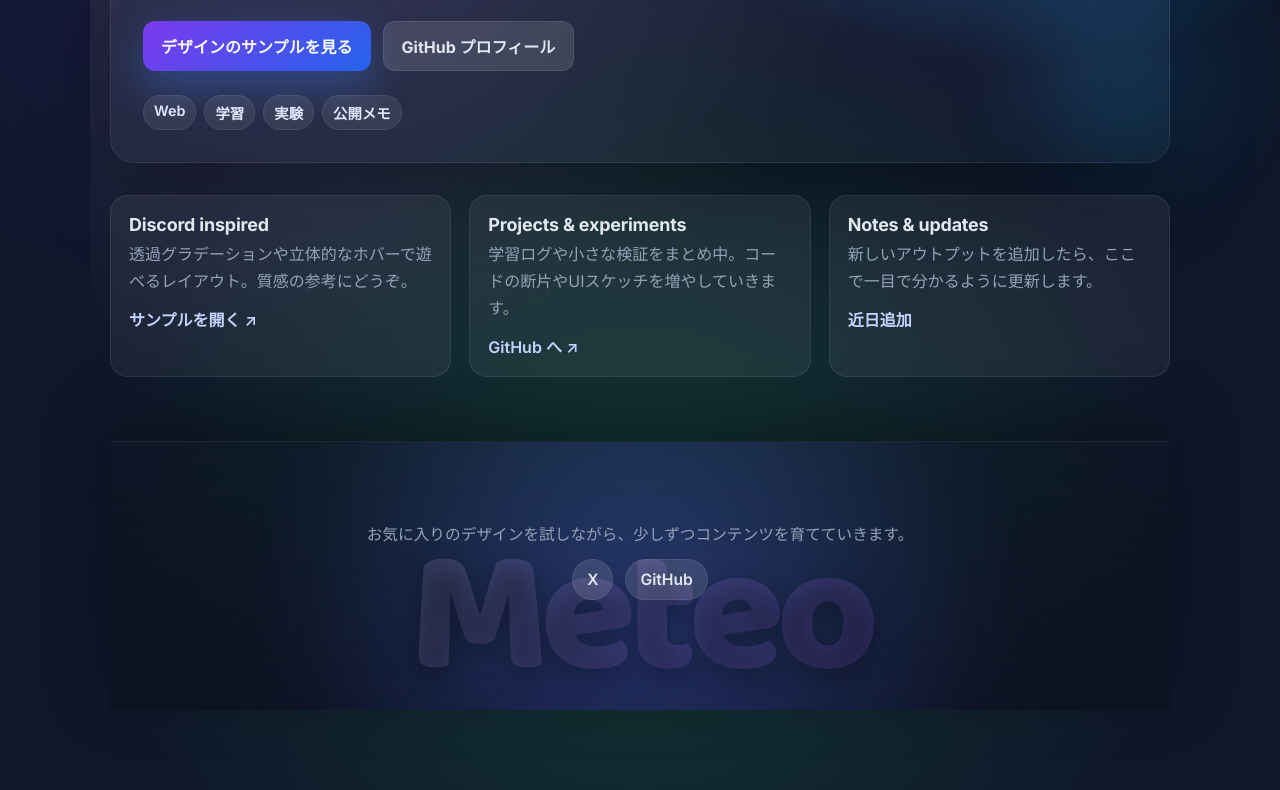
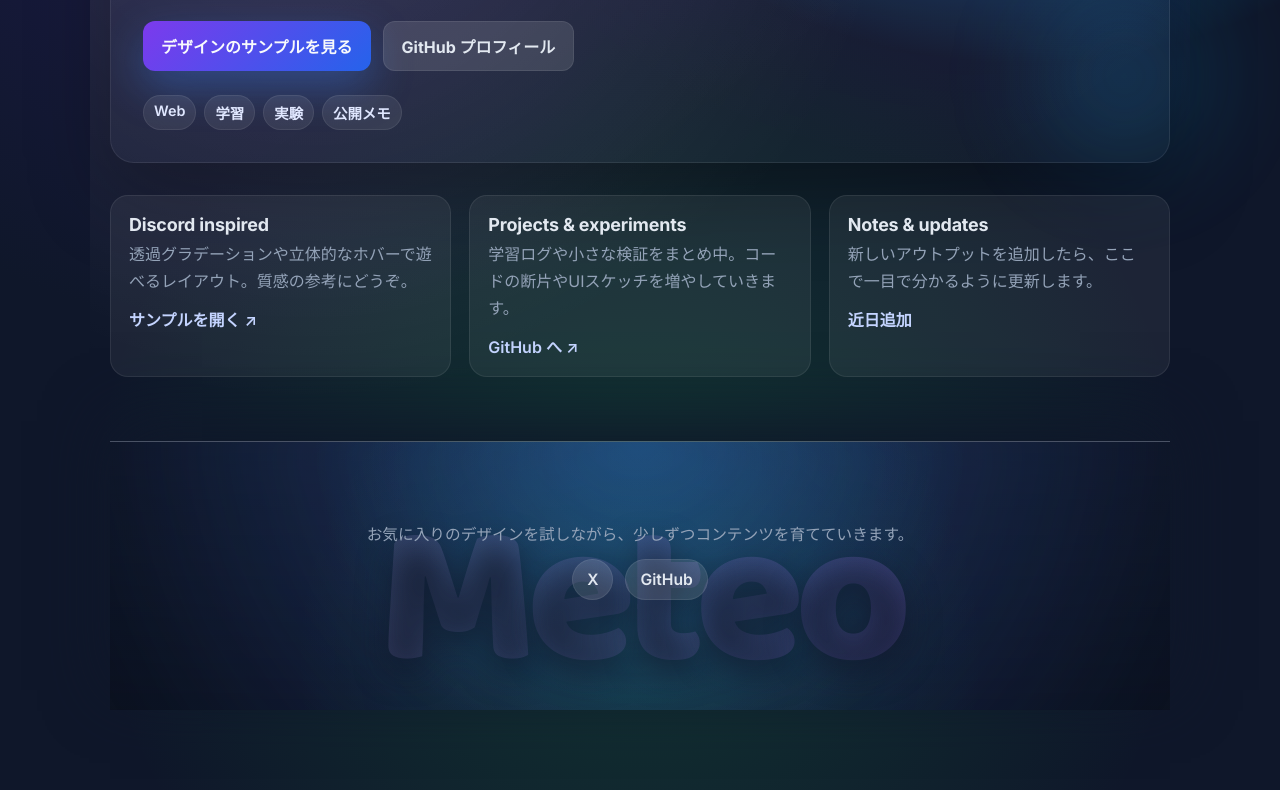
Before and after one commit to meteosimaji/meteosimaji.github.io, a plain HTML site: page index.html in a window 1280 px wide. Shown: the part 517-1307 px from the top of the page. Drawn offline with Linux system fonts and the light colour scheme.

Commit message:
Add animated footer interactions

```diff
--- a/index.html
+++ b/index.html
@@ -306,9 +306,12 @@
       margin-top: 64px;
       padding: 80px 0 110px;
       overflow: hidden;
-      background: linear-gradient(180deg, rgba(12, 18, 32, 0.4), rgba(12, 18, 32, 0.9));
-      border-top: 1px solid var(--stroke);
-      box-shadow: 0 -20px 60px rgba(0, 0, 0, 0.35);
+      background:
+        radial-gradient(circle at 50% 0%, rgba(14, 165, 233, 0.22), transparent 55%),
+        radial-gradient(circle at 50% 80%, rgba(34, 197, 94, 0.16), transparent 60%),
+        linear-gradient(180deg, rgba(12, 18, 32, 0.55), rgba(12, 18, 32, 0.96));
+      border-top: 1px solid rgba(148, 163, 184, 0.45);
+      box-shadow: 0 -20px 60px rgba(15, 23, 42, 0.9);
     }
 
     .footer-inner {
@@ -337,28 +340,69 @@
       place-items: end center;
       width: 100%;
       font-family: "Baloo 2", "Inter", system-ui, -apple-system, BlinkMacSystemFont, "Segoe UI", sans-serif;
-      font-size: clamp(4.5rem, 20vw, 11rem);
+      font-size: clamp(4.5rem, 26vw, 12.5rem);
       font-weight: 800;
       letter-spacing: -0.05em;
       text-transform: none;
       pointer-events: none;
-      padding-bottom: 14px;
+      padding-bottom: 18px;
       line-height: 0.9;
-      background: linear-gradient(135deg, rgba(255, 255, 255, 0.16), rgba(124, 58, 237, 0.22));
+      background: linear-gradient(135deg, rgba(148, 163, 184, 0.22), rgba(124, 58, 237, 0.35));
+      background-size: 160% 160%;
       color: transparent;
       -webkit-background-clip: text;
       background-clip: text;
-      text-shadow: 0 8px 26px rgba(0, 0, 0, 0.32);
+      text-shadow: 0 12px 32px rgba(15, 23, 42, 0.7);
+      transition:
+        transform 0.8s cubic-bezier(0.16, 1, 0.3, 1),
+        letter-spacing 0.8s cubic-bezier(0.16, 1, 0.3, 1),
+        background-position 2.4s ease-in-out,
+        text-shadow 0.8s cubic-bezier(0.16, 1, 0.3, 1);
+    }
+
+    footer:hover .footer-word {
+      transform: translateY(6px) scale(1.03);
+      letter-spacing: -0.04em;
+      background-position: 100% 0%;
+      text-shadow: 0 18px 40px rgba(15, 23, 42, 0.95);
     }
 
     .footer-glow {
       position: absolute;
-      inset: auto -20% -40% -20%;
-      height: 420px;
-      background: radial-gradient(circle, rgba(124, 58, 237, 0.28) 0%, transparent 50%),
-        radial-gradient(circle, rgba(14, 165, 233, 0.22) 0%, transparent 45%);
-      filter: blur(30px);
-      opacity: 0.8;
+      inset: auto -30% -45% -30%;
+      height: 460px;
+      background:
+        radial-gradient(circle at 50% 0%, rgba(124, 58, 237, 0.24), transparent 60%),
+        radial-gradient(circle at 50% 15%, rgba(14, 165, 233, 0.2), transparent 60%);
+      filter: blur(40px);
+      opacity: 0.7;
+      will-change: transform, opacity;
+      animation: footerGlowFloat 18s ease-in-out infinite alternate;
+    }
+
+    @keyframes footerGlowFloat {
+      0% {
+        transform: translate3d(0, 12px, 0) scale(1);
+        opacity: 0.6;
+      }
+      50% {
+        transform: translate3d(0, 0, 0) scale(1.06);
+        opacity: 0.9;
+      }
+      100% {
+        transform: translate3d(0, -10px, 0) scale(1.02);
+        opacity: 0.7;
+      }
+    }
+
+    @media (prefers-reduced-motion: reduce) {
+      .footer-glow {
+        animation: none;
+      }
+      .footer-word {
+        transition: none;
+        transform: none;
+      }
     }
 
     @media (max-width: 600px) {
```
